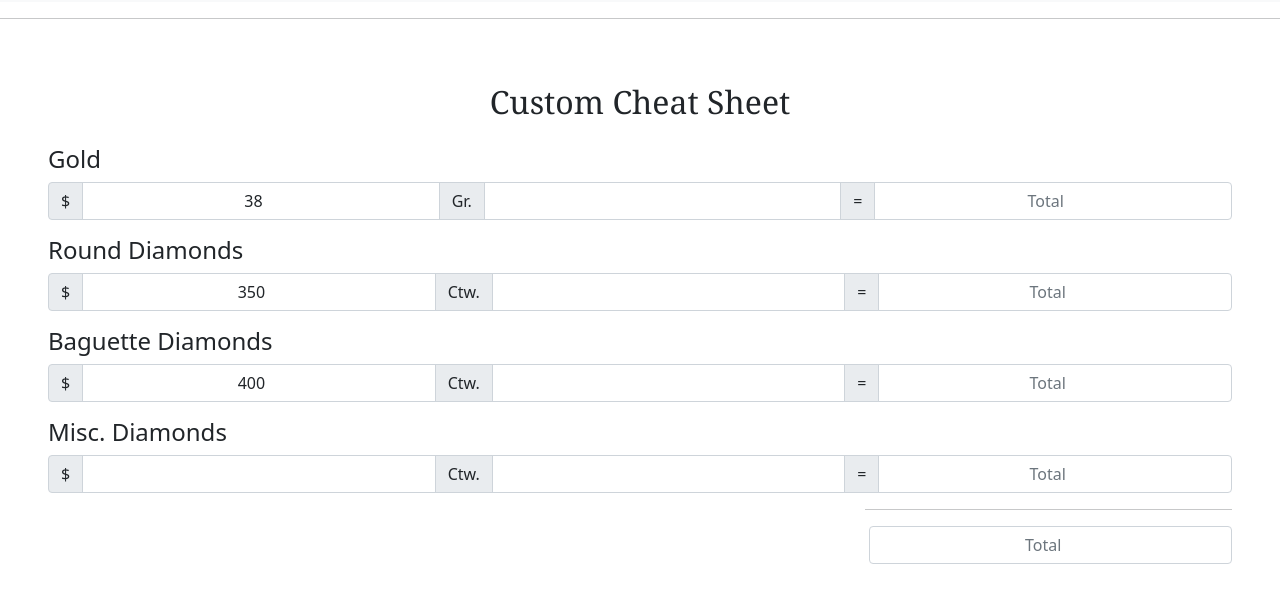
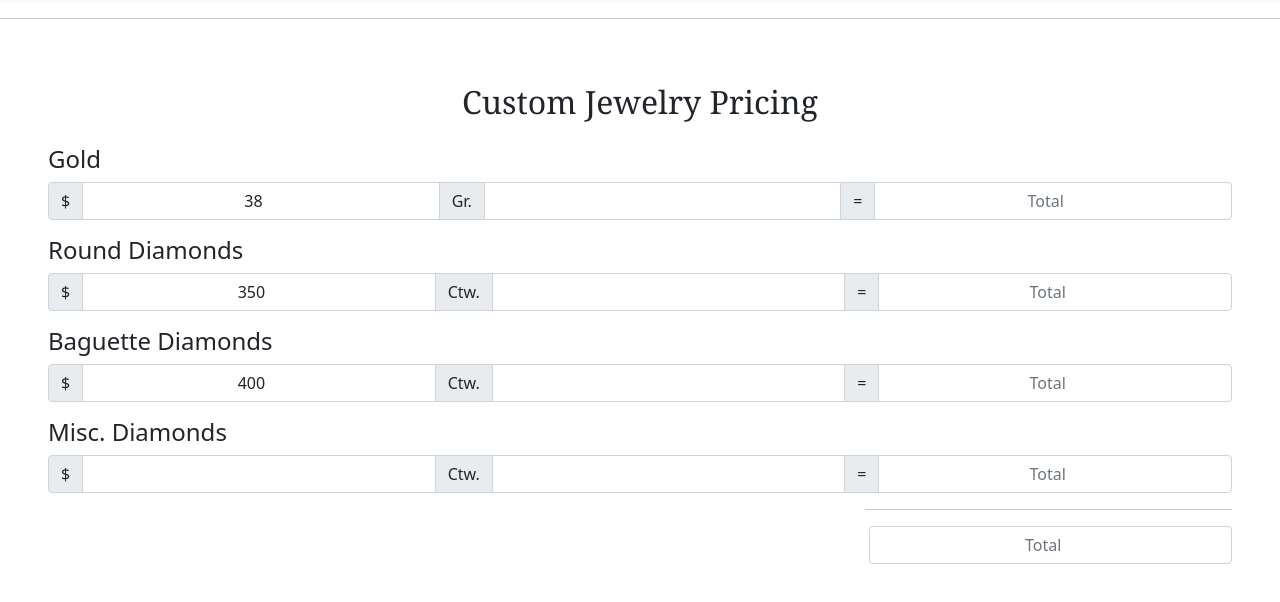
Before and after one commit to AasthaSavaliya/PW-Custom-old, a plain HTML site: page index.html in a window 1280 px wide. Shown: the part 118-720 px from the top of the page. Drawn offline with nearby package versions, Linux system fonts and the light colour scheme.

Commit message:
± title change

```diff
--- a/index.html
+++ b/index.html
@@ -26,7 +26,7 @@
     <hr/>
 
     <section class="h-100 p-md-5 p-2">
-        <h2 class="text-center pb-3">Custom Cheat Sheet</h2>
+        <h2 class="text-center pb-3">Custom Jewelry Pricing</h2>
         <div class="gold-containers">
             <h4>Gold</h4>
             <div class="input-group mb-3">
```
